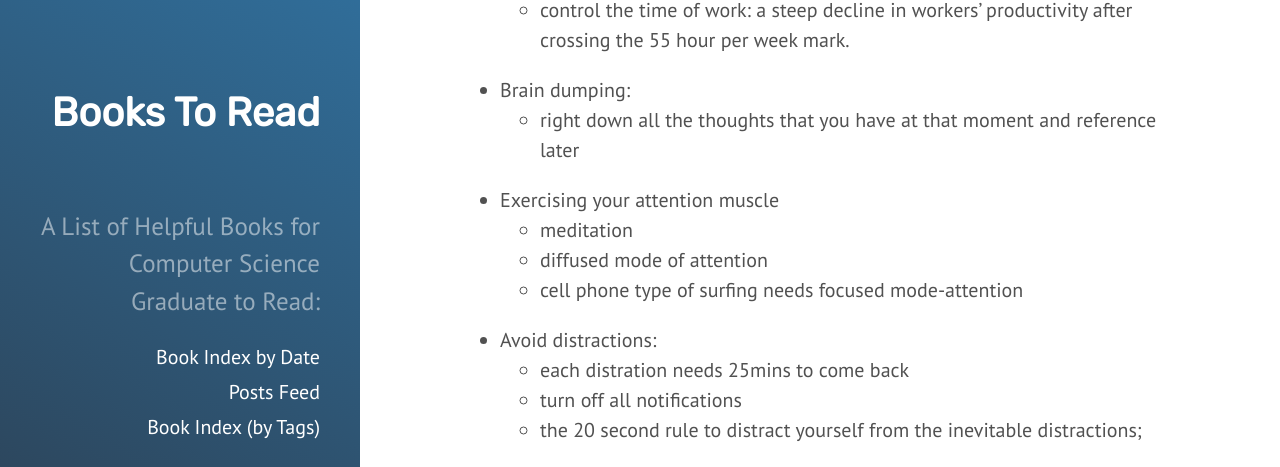
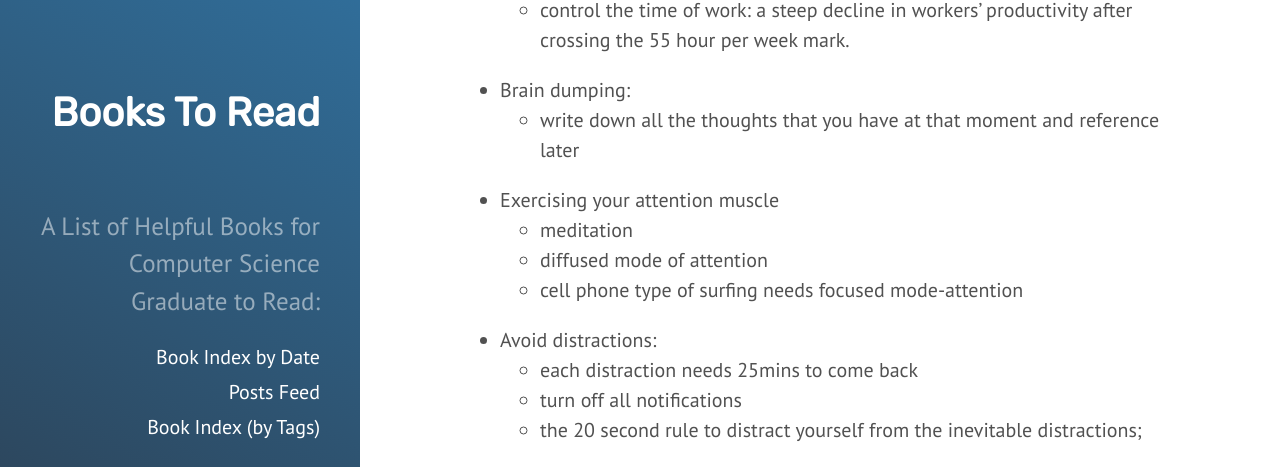
Before and after one commit to qiyanjun/books2read, a Jekyll site: the page built from _posts/2019-01-06-Productivity.md, in a window 1280 px wide and 1400 px high. Shown: the part 765-1232 px from the top of the window. Built offline with Jekyll 4.4.1, drawn with Linux system fonts in a browser that asks for light colours.

Commit message:
two minor typos

```diff
--- a/_posts/2019-01-06-Productivity.md
+++ b/_posts/2019-01-06-Productivity.md
@@ -21,12 +21,12 @@ Book title: The Productivity Project: Accomplishing More by Managing Your Time,
 	- shrinking or eliminating the unimportant (dedicate / chunking / eliminate);
 	- control the time of work: a steep decline in workers’ productivity after crossing the 55 hour per week mark.
 + Brain dumping:
-	- right down all the thoughts that you have at that moment and reference later
+	- write down all the thoughts that you have at that moment and reference later
 + Exercising your attention muscle
 	- meditation
 	- diffused mode of attention
 	- cell phone type of surfing needs focused mode-attention
 + Avoid distractions:
-	- each distration needs 25mins to come back
+	- each distraction needs 25mins to come back
 	- turn off all notifications
 	- the 20 second rule to distract yourself from the inevitable distractions;
```
